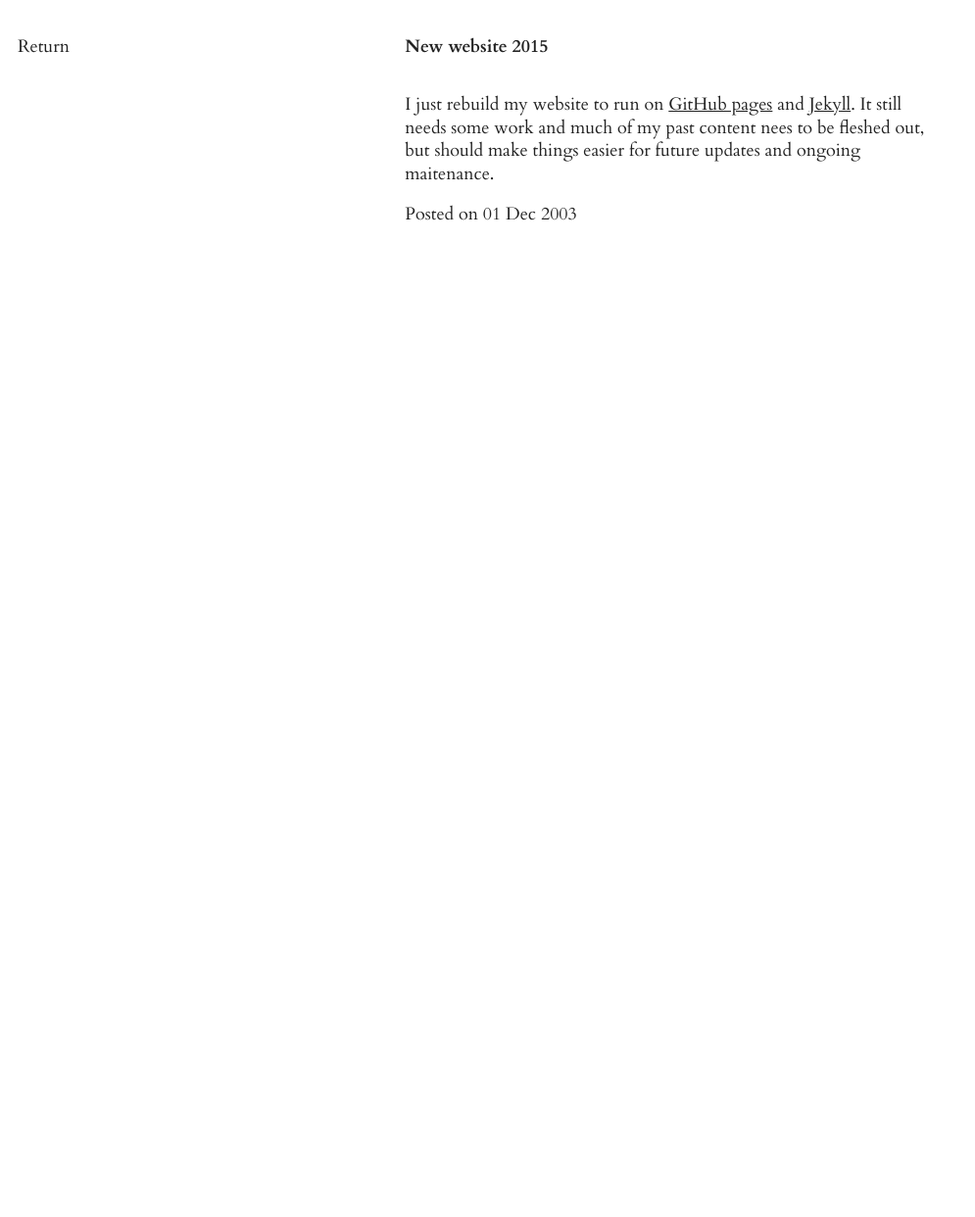
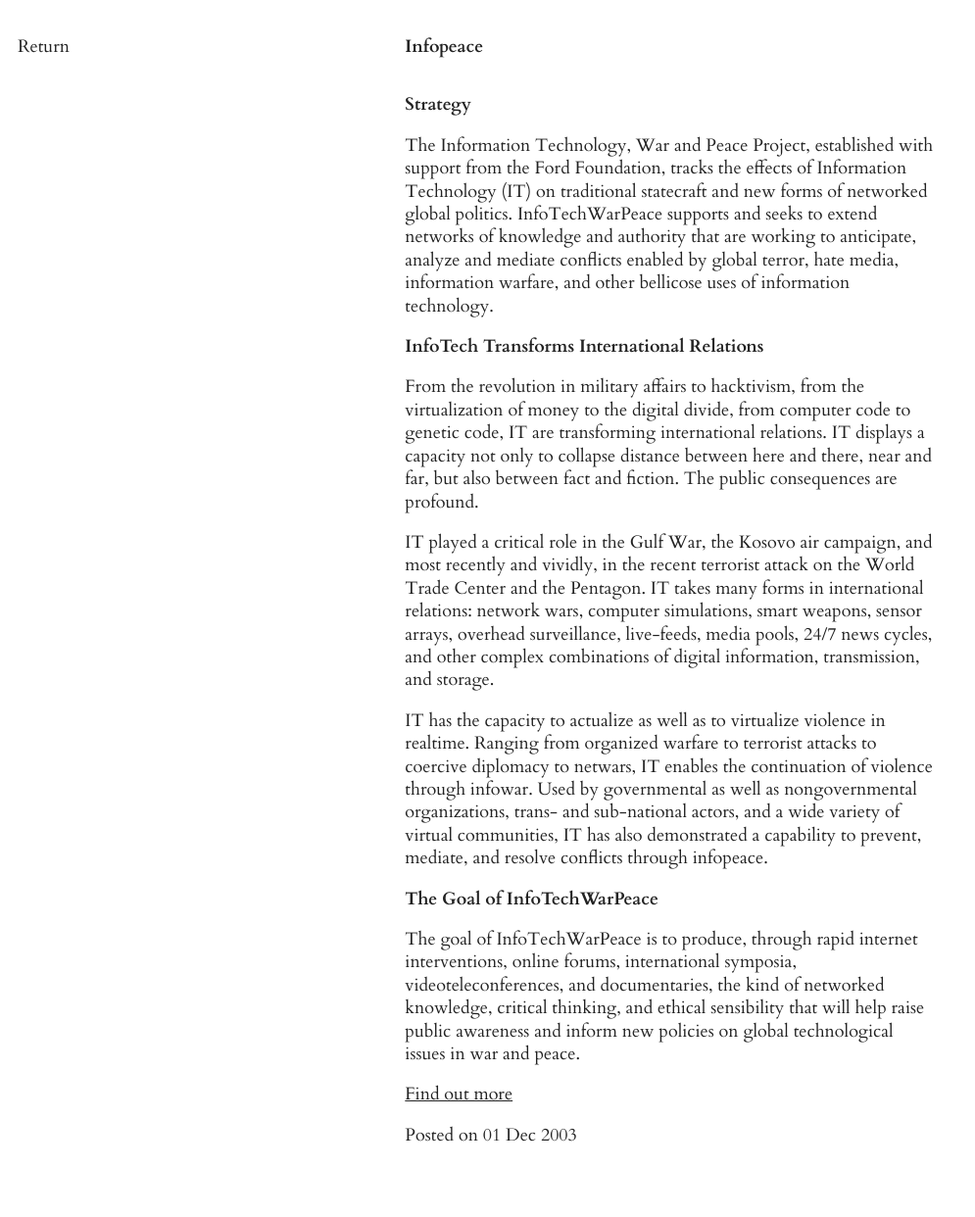
Before and after one commit to calebwaldorf/site, a Jekyll site: the page built from _posts/past-projects/2003-12-01-infopeace.md, in a window 1280 px wide. Shown: the whole page at 98% size, without its empty margins (0-995 px from the left). Built offline with Jekyll 4.4.1, drawn with Linux system fonts in a browser that asks for light colours; before the commit the page ends 900 px from its top, so only the background shows below that.

Commit message:
Fixed about and info peace

```diff
--- a/_posts/past-projects/2003-12-01-infopeace.md
+++ b/_posts/past-projects/2003-12-01-infopeace.md
@@ -1,7 +1,23 @@
 ---
 layout: post
-title: New website 2015
-category: misc
+title: Infopeace
+category: past-projects
 ---
 
-I just rebuild my website to run on [GitHub pages](https://pages.github.com/) and [Jekyll](http://jekyllrb.com/). It still needs some work and much of my past content nees to be fleshed out, but should make things easier for future updates and ongoing maitenance.
+**Strategy**
+
+The Information Technology, War and Peace Project, established with support from the Ford Foundation, tracks the effects of Information Technology (IT) on traditional statecraft and new forms of networked global politics. InfoTechWarPeace supports and seeks to extend networks of knowledge and authority that are working to anticipate, analyze and mediate conflicts enabled by global terror, hate media, information warfare, and other bellicose uses of information technology.
+
+**InfoTech Transforms International Relations**
+
+From the revolution in military affairs to hacktivism, from the virtualization of money to the digital divide, from computer code to genetic code, IT are transforming international relations. IT displays a capacity not only to collapse distance between here and there, near and far, but also between fact and fiction. The public consequences are profound.
+
+IT played a critical role in the Gulf War, the Kosovo air campaign, and most recently and vividly, in the recent terrorist attack on the World Trade Center and the Pentagon. IT takes many forms in international relations: network wars, computer simulations, smart weapons, sensor arrays, overhead surveillance, live-feeds, media pools, 24/7 news cycles, and other complex combinations of digital information, transmission, and storage.
+
+IT has the capacity to actualize as well as to virtualize violence in realtime. Ranging from organized warfare to terrorist attacks to coercive diplomacy to netwars, IT enables the continuation of violence through infowar. Used by governmental as well as nongovernmental organizations, trans- and sub-national actors, and a wide variety of virtual communities, IT has also demonstrated a capability to prevent, mediate, and resolve conflicts through infopeace.
+
+**The Goal of InfoTechWarPeace**
+
+The goal of InfoTechWarPeace is to produce, through rapid internet interventions, online forums, international symposia, videoteleconferences, and documentaries, the kind of networked knowledge, critical thinking, and ethical sensibility that will help raise public awareness and inform new policies on global technological issues in war and peace.
+
+[Find out more](http://infopeace.org/index2.cfm)
```
Also changed, not shown: _posts/past-projects/2015-10-05-new-site.md (added, +7 -0 lines).
